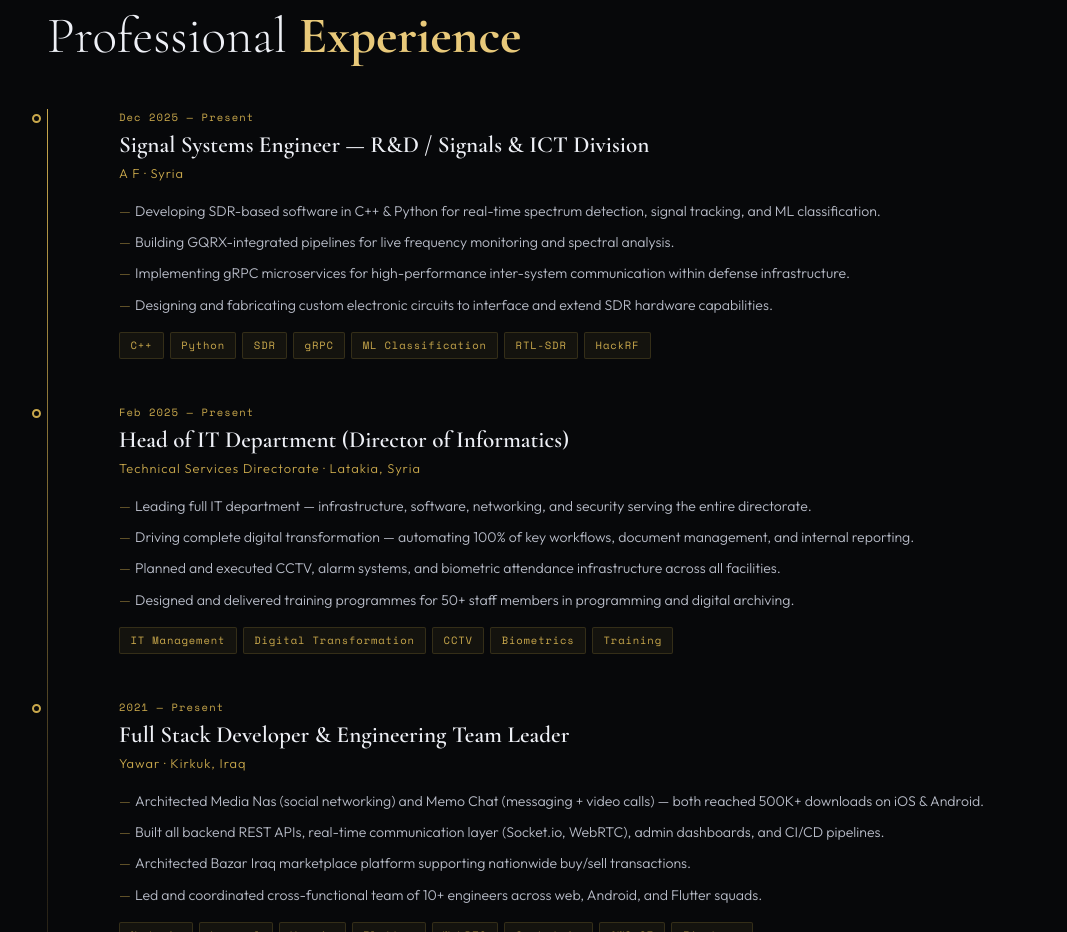
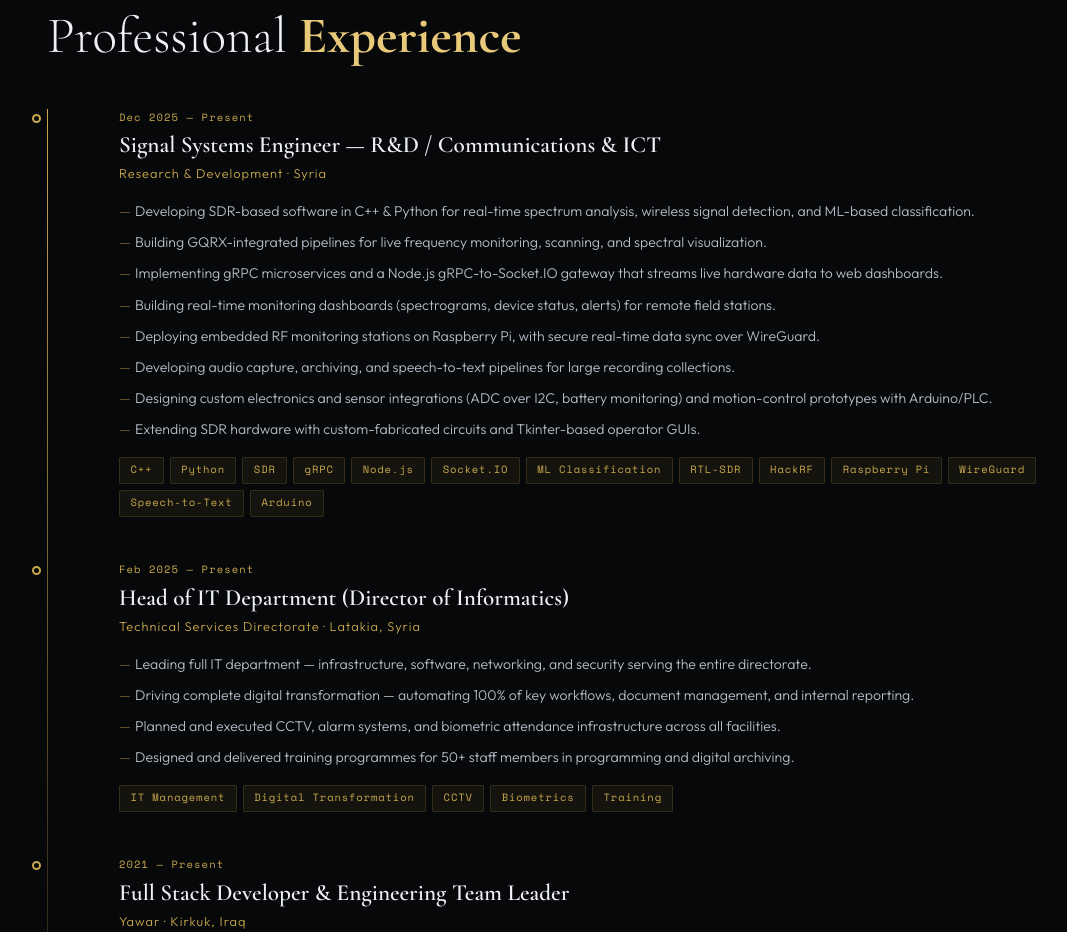
Before and after one commit to abdaljalil1993/abdaljalil1993.github.io, a plain HTML site: page index.html in a window 1280 px wide. Shown: the part 1723-2655 px from the top of the page, without its empty margins (49-1116 px from the left). Drawn offline with nearby package versions, Linux system fonts and the light colour scheme.

Commit message:
Update index.html

```diff
--- a/index.html
+++ b/index.html
@@ -460,15 +460,19 @@
      <div class="tl-item">
   <div class="tl-dot"></div>
   <div class="tl-period">Dec 2025 — Present</div>
-        <div class="tl-role">Signal Systems Engineer — R&amp;D / Signals &amp; ICT Division</div>
-        <div class="tl-company">A F  · Syria</div>
+  <div class="tl-role">Signal Systems Engineer — R&amp;D / Communications &amp; ICT</div>
+  <div class="tl-company">Research &amp; Development · Syria</div>
   <ul class="tl-desc">
-          <li>Developing SDR-based software in C++ &amp; Python for real-time spectrum detection, signal tracking, and ML classification.</li>
-          <li>Building GQRX-integrated pipelines for live frequency monitoring and spectral analysis.</li>
-          <li>Implementing gRPC microservices for high-performance inter-system communication within defense infrastructure.</li>
-          <li>Designing and fabricating custom electronic circuits to interface and extend SDR hardware capabilities.</li>
+    <li>Developing SDR-based software in C++ &amp; Python for real-time spectrum analysis, wireless signal detection, and ML-based classification.</li>
+    <li>Building GQRX-integrated pipelines for live frequency monitoring, scanning, and spectral visualization.</li>
+    <li>Implementing gRPC microservices and a Node.js gRPC-to-Socket.IO gateway that streams live hardware data to web dashboards.</li>
+    <li>Building real-time monitoring dashboards (spectrograms, device status, alerts) for remote field stations.</li>
+    <li>Deploying embedded RF monitoring stations on Raspberry Pi, with secure real-time data sync over WireGuard.</li>
+    <li>Developing audio capture, archiving, and speech-to-text pipelines for large recording collections.</li>
+    <li>Designing custom electronics and sensor integrations (ADC over I2C, battery monitoring) and motion-control prototypes with Arduino/PLC.</li>
+    <li>Extending SDR hardware with custom-fabricated circuits and Tkinter-based operator GUIs.</li>
   </ul>
-        <div class="tags"><span class="tag">C++</span><span class="tag">Python</span><span class="tag">SDR</span><span class="tag">gRPC</span><span class="tag">ML Classification</span><span class="tag">RTL-SDR</span><span class="tag">HackRF</span></div>
+  <div class="tags"><span class="tag">C++</span><span class="tag">Python</span><span class="tag">SDR</span><span class="tag">gRPC</span><span class="tag">Node.js</span><span class="tag">Socket.IO</span><span class="tag">ML Classification</span><span class="tag">RTL-SDR</span><span class="tag">HackRF</span><span class="tag">Raspberry Pi</span><span class="tag">WireGuard</span><span class="tag">Speech-to-Text</span><span class="tag">Arduino</span></div>
 </div>
       <div class="tl-item">
         <div class="tl-dot"></div>
```
Lines whose indentation alone changed are shown as unchanged.
